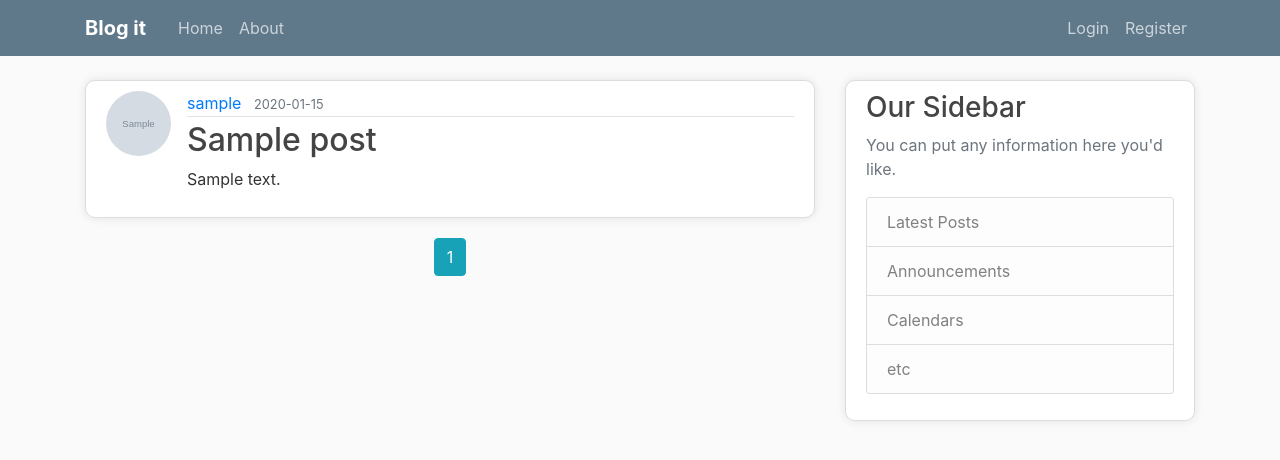
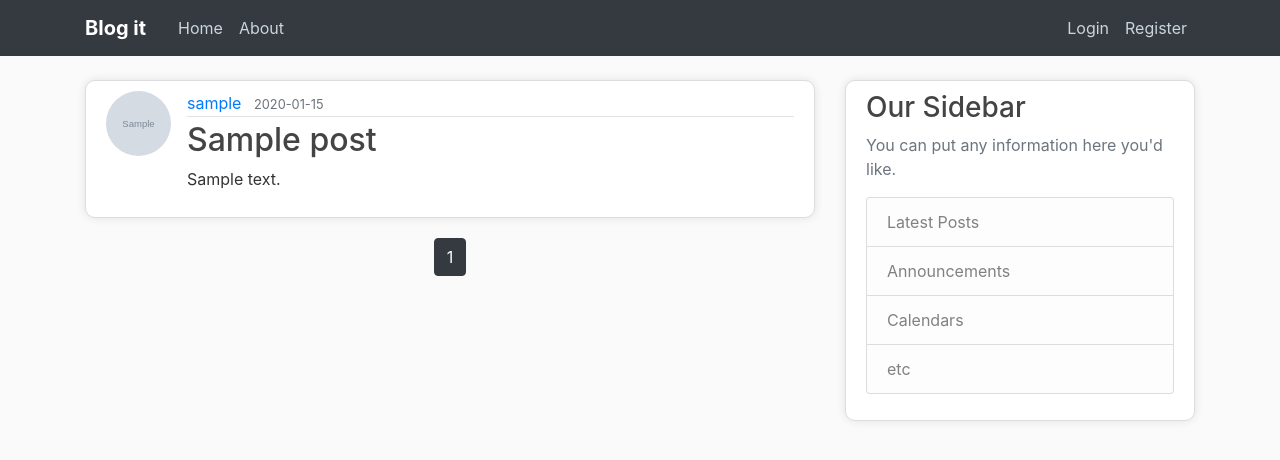
Before and after one commit to PradeeprajDhanasekaran/Flask-Blog-App, a Flask app: page / in a window 1280 px wide. Shown: the top 460 px of the page. Run offline with Flask 2, Linux system fonts and the light colour scheme; tables that the repository leaves empty hold one stand-in row (values such as "Sample post"); grey boxes marked "Sample" are stand-in pictures; some libraries are stand-ins or nearby versions.

Commit message:
color change

```diff
--- a/flaskblog/static/main.css
+++ b/flaskblog/static/main.css
@@ -9,7 +9,7 @@ body {
   }
 
   .bg-steel {
-    background-color: #5f788a;
+    background-color: #343a40;
   }
 
   .site-header .navbar-nav .nav-link {
--- a/flaskblog/templates/home.html
+++ b/flaskblog/templates/home.html
@@ -18,9 +18,9 @@
     {% for page_num in posts.iter_pages(left_edge=1,right_edge=1,left_current =1, right_current =1) %}
         {% if page_num%}
             {% if page_num == posts.page  %}
-                <a class="btn btn-info" href="{{url_for('main.home',page=page_num)}}">{{page_num}}</a>
+                <a class="btn btn-dark" href="{{url_for('main.home',page=page_num)}}">{{page_num}}</a>
             {% else %}
-                <a class="btn btn-outline-info" href="{{url_for('main.home',page=page_num)}}">{{page_num}}</a>
+                <a class="btn btn-outline-dark" href="{{url_for('main.home',page=page_num)}}">{{page_num}}</a>
             {% endif %}
         {% else %}
             ...
```
